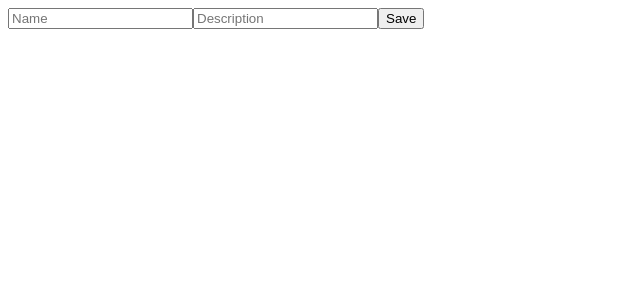
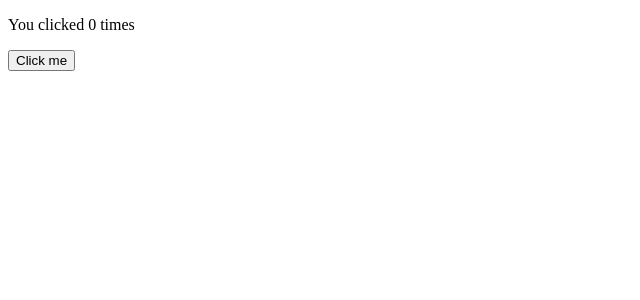
Before and after one commit to amayadiaz/react-examples, a React (Create React App) app: page / in a window 1280 px wide. Shown: the top 300 px of the page, without its empty margins (0-640 px from the left). Built offline with nearby package versions, Linux system fonts and the light colour scheme.

Commit message:
First Hook

```diff
--- /dev/null
+++ b/src/firstHook/Counter.js
@@ -0,0 +1,12 @@
+import React, { useState } from "react";
+
+export default function Counter() {
+  const [count, setCount] = useState(0);
+
+  return (
+    <div>
+      <p>You clicked {count} times</p>
+      <button onClick={() => setCount(count + 1)}>Click me</button>
+    </div>
+  );
+}
--- a/src/index.js
+++ b/src/index.js
@@ -1,27 +1,30 @@
-import React from 'react';
-import ReactDOM from 'react-dom';
+import React from "react";
+import ReactDOM from "react-dom";
 
 // Hello World Example
-import HelloWorld from './helloWorld/HelloWorld';
+import HelloWorld from "./helloWorld/HelloWorld";
 
 // List Data Api Example
-import MoviesContainer from './listDataApi/MoviesContainer';
+import MoviesContainer from "./listDataApi/MoviesContainer";
 
 // Lifting State Up Example
-import CardContainer from './liftingStateUp/CardContainer';
+import CardContainer from "./liftingStateUp/CardContainer";
 
 // Life Cycle Example
-import LifeCycleContainer from './lifeCycle/LifeCycleContainer';
+import LifeCycleContainer from "./lifeCycle/LifeCycleContainer";
 
 // React Router Example
-import App from './reactRouter/App';
+import App from "./reactRouter/App";
 
 // Active Links Example
-import ActiveLinks from './activeLinks/ActiveLinks';
+import ActiveLinks from "./activeLinks/ActiveLinks";
 
 // Post Example
-import ListFormContainer from './postTest/ListFormContainer';
+import ListFormContainer from "./postTest/ListFormContainer";
 
-const containerApp = document.getElementById('root');
+// Hook Example
+import Counter from "./firstHook/Counter";
 
-ReactDOM.render(<ListFormContainer />, containerApp)
+const containerApp = document.getElementById("root");
+
+ReactDOM.render(<Counter />, containerApp);
```
